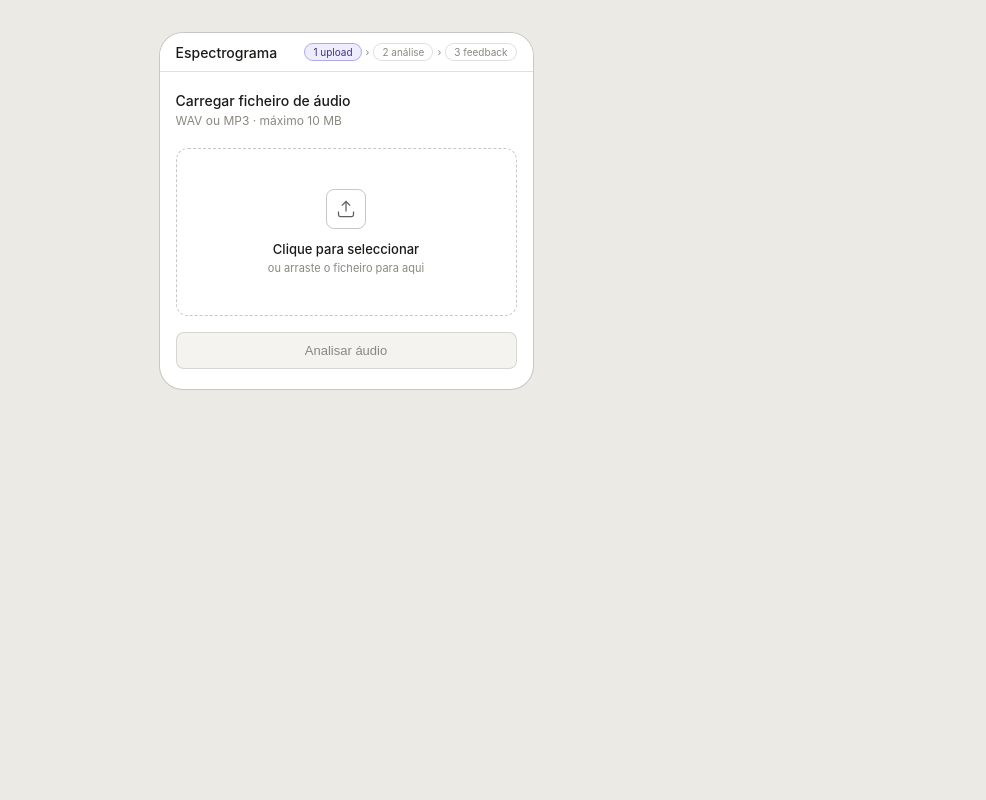
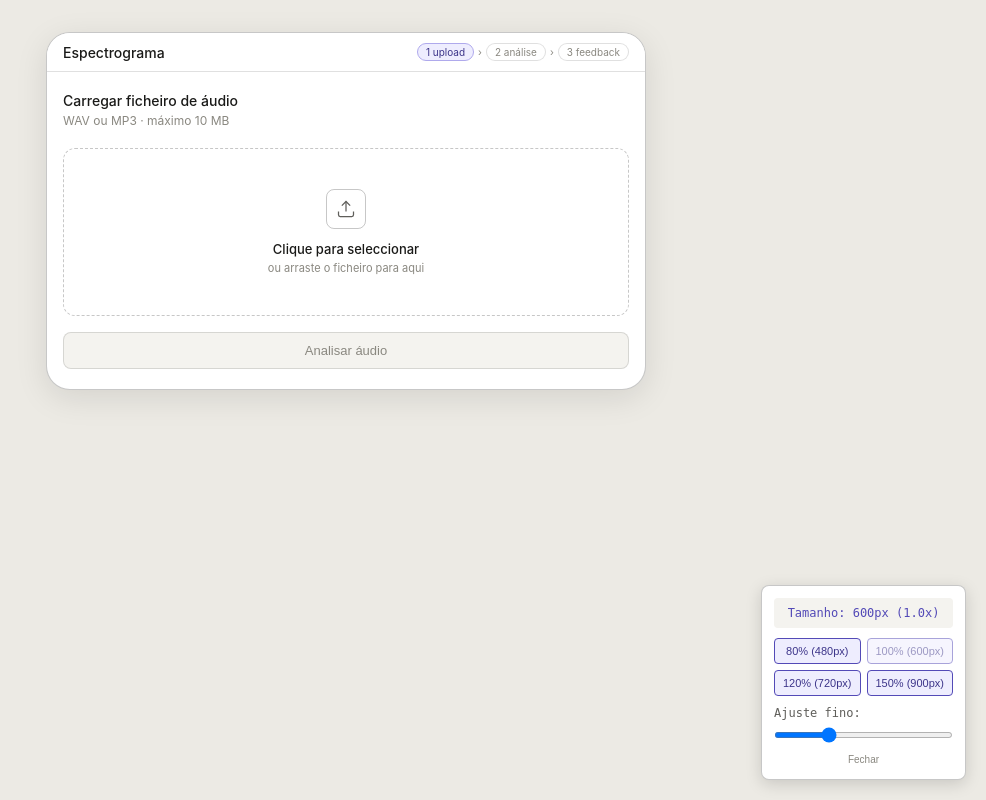
Before and after one commit to yololiver/espectrograma, a Flask app: page / in a window 1280 px wide. Shown: the whole page, without its empty margins (294-1280 px from the left). Run offline with Flask 3, Linux system fonts and the light colour scheme; the visitor is signed in with stand-in values (Sample User, id 1).

Commit message:
added UI size button for debug

```diff
--- a/src/backend/templates/base.html
+++ b/src/backend/templates/base.html
@@ -34,6 +34,7 @@
     --amber-dark: #633806;
     --amber-mid: #EF9F27;
     --gray-mid: #888780;
+    --ui-scale: 1;
   }
 
   @media (prefers-color-scheme: dark) {
@@ -66,12 +67,16 @@
   }
 
   .device {
-    width: 375px;
+    width: calc(600px * var(--ui-scale));
     background: var(--bg-primary);
     border-radius: 24px;
     border: 0.5px solid var(--border-secondary);
     overflow: hidden;
     flex-shrink: 0;
+    box-shadow: 0 8px 32px rgba(0,0,0,0.1);
+    transform: scale(var(--ui-scale));
+    transform-origin: top center;
+    margin-bottom: calc((600px * var(--ui-scale) - 600px) / 2);
   }
 
   .nav-bar {
@@ -262,9 +267,134 @@
   .progress-bg { height: 3px; background: var(--bg-secondary); border-radius: 99px; overflow: hidden; margin-bottom: 6px; }
   .progress-fill { height: 3px; background: var(--purple); border-radius: 99px; width: 0%; transition: width 0.2s linear; }
   .progress-label { font-size: 11px; color: var(--text-tertiary); }
+
+  /* Debug Panel */
+  .debug-panel {
+    position: fixed;
+    bottom: 20px;
+    right: 20px;
+    background: var(--bg-primary);
+    border: 1px solid var(--border-secondary);
+    border-radius: var(--radius-md);
+    padding: 12px;
+    box-shadow: 0 4px 16px rgba(0,0,0,0.15);
+    font-family: monospace;
+    font-size: 12px;
+    color: var(--text-secondary);
+    z-index: 9999;
+    max-width: 280px;
+  }
+
+  .debug-size {
+    margin-bottom: 10px;
+    padding: 8px;
+    background: var(--bg-secondary);
+    border-radius: 4px;
+    text-align: center;
+    font-weight: 500;
+    color: var(--purple);
+  }
+
+  .debug-buttons {
+    display: grid;
+    grid-template-columns: 1fr 1fr;
+    gap: 6px;
+    margin-bottom: 10px;
+  }
+
+  .debug-btn {
+    padding: 6px 8px;
+    background: var(--purple-light);
+    border: 1px solid var(--purple);
+    border-radius: 4px;
+    color: var(--purple-dark);
+    font-weight: 500;
+    cursor: pointer;
+    font-size: 11px;
+    transition: all 0.2s;
+  }
+
+  .debug-btn:hover {
+    background: var(--purple);
+    color: white;
+  }
+
+  .debug-btn.active {
+    background: var(--purple);
+    color: white;
+  }
+
+  .debug-slider {
+    width: 100%;
+    height: 6px;
+    border-radius: 3px;
+    margin: 8px 0;
+    cursor: pointer;
+  }
+
 </style>
 </head>
 <body>
 {% block body %}{% endblock %}
+
+<!-- Debug Panel -->
+<div class="debug-panel">
+  <div class="debug-size" id="debug-size">Tamanho: 600px (1.0x)</div>
+
+  <div class="debug-buttons">
+    <button class="debug-btn" onclick="setUIScale(0.8)">80% (480px)</button>
+    <button class="debug-btn" onclick="setUIScale(1.0)" style="opacity: 0.5;">100% (600px)</button>
+    <button class="debug-btn" onclick="setUIScale(1.2)">120% (720px)</button>
+    <button class="debug-btn" onclick="setUIScale(1.5)">150% (900px)</button>
+  </div>
+
+  <label style="display: block; margin-bottom: 4px;">Ajuste fino:</label>
+  <input type="range" class="debug-slider" id="debug-slider" min="0.6" max="2.0" step="0.1" value="1.0"
+         oninput="setUIScale(parseFloat(this.value))">
+
+  <div style="margin-top: 6px; font-size: 11px; text-align: center; color: var(--text-tertiary);">
+    <button onclick="closeDebugPanel()" style="background: none; border: none; color: var(--text-tertiary); cursor: pointer; padding: 2px 6px; font-size: 10px;">Fechar</button>
+  </div>
+</div>
+
+<script>
+// Carrega tamanho salvo do localStorage
+window.addEventListener('DOMContentLoaded', function() {
+  var saved = localStorage.getItem('ui-scale');
+  if (saved) {
+    setUIScale(parseFloat(saved));
+  }
+});
+
+function setUIScale(scale) {
+  // Limita a um intervalo razoável
+  scale = Math.max(0.6, Math.min(2.0, scale));
+
+  document.documentElement.style.setProperty('--ui-scale', scale);
+  localStorage.setItem('ui-scale', scale.toString());
+
+  // Atualiza display
+  var baseWidth = 600;
+  var actualWidth = Math.round(baseWidth * scale);
+  var percentage = Math.round(scale * 100);
+  document.getElementById('debug-size').textContent =
+    'Tamanho: ' + actualWidth + 'px (' + percentage + '%)';
+
+  // Atualiza o slider
+  document.getElementById('debug-slider').value = scale;
+
+  // Atualiza botões ativos
+  var buttons = document.querySelectorAll('.debug-btn');
+  buttons.forEach(function(btn) {
+    btn.classList.remove('active');
+  });
+}
+
+function closeDebugPanel() {
+  var panel = document.querySelector('.debug-panel');
+  panel.style.display = 'none';
+}
+</script>
+
 </body>
 </html>
--- a/src/run.py
+++ b/src/run.py
@@ -1,4 +1,9 @@
 import os
+import sys
+
+# Adicionar o diretório src ao path para permitir importações dos módulos
+sys.path.insert(0, os.path.dirname(os.path.abspath(__file__)))
+
 from backend import create_app
 
 app = create_app()
```
Also changed, not shown: src/backend/templates/analysis.html (+6 -9 lines), README.md.
